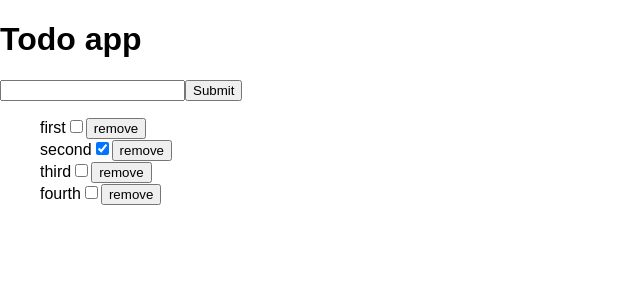
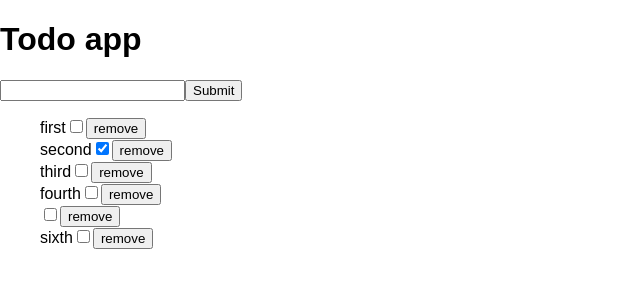
Before and after one commit to Quidiox/todo-app, a React (Create React App) app: page / in a window 1280 px wide. Shown: the top 300 px of the page, without its empty margins (0-640 px from the left). Built offline with nearby package versions, Linux system fonts and the light colour scheme; data requests are answered from the project's data file.

Commit message:
create todo saga refactored and some preparation for edit todo

```diff
--- a/db.json
+++ b/db.json
@@ -19,6 +19,14 @@
       "name": "fourth",
       "done": false,
       "id": "6052e280-37f5-11e8-b635-45b500517109"
+    },
+    {
+      "id": 4
+    },
+    {
+      "name": "sixth",
+      "done": false,
+      "id": "4f2c9f40-3800-11e8-8f07-97028761b33a"
     }
   ]
 }
--- a/src/api/apiService.js
+++ b/src/api/apiService.js
@@ -9,7 +9,7 @@ const fetchTodos = async () => {
   }
 }
 
-const createTodo = async ({ todo }) => {
+const createTodo = async todo => {
   try {
     const response = await fetch(baseUrl + 'todos', {
       method: 'POST',
@@ -17,17 +17,6 @@ const createTodo = async ({ todo }) => {
       headers: new Headers({ 'Content-Type': 'application/json' })
     })
     return await response.json()
-  } catch (error) {
-    console.log(error)
-  }
-}
-
-const removeTodo = async todo => {
-  try {
-    await fetch(baseUrl + 'todos/' + todo.id, {
-      method: 'DELETE',
-      headers: new Headers({ 'Content-Type': 'application/json' })
-    })
   } catch (error) {
     console.log(error)
   }
@@ -45,4 +34,15 @@ const editTodo = async todo => {
   }
 }
 
+const removeTodo = async todo => {
+  try {
+    await fetch(baseUrl + 'todos/' + todo.id, {
+      method: 'DELETE',
+      headers: new Headers({ 'Content-Type': 'application/json' })
+    })
+  } catch (error) {
+    console.log(error)
+  }
+}
+
 export default { fetchTodos, createTodo, removeTodo, editTodo }
--- a/src/reducers/reducers.js
+++ b/src/reducers/reducers.js
@@ -1,9 +1,3 @@
-// const initialState = [
-//   { name: 'first', done: false, id: 1 },
-//   { name: 'second', done: true, id: 2 },
-//   { name: 'third', done: false, id: 3 }
-// ]
-
 const findIndex = (state, id) => state.findIndex(todo => todo.id === id)
 
 const todoReducer = (state = [], action) => {
--- a/src/sagas/sagas.js
+++ b/src/sagas/sagas.js
@@ -17,7 +17,7 @@ function* watchGetTodos() {
 
 function* newTodo(action) {
   try {
-    const response = yield call(apiService.createTodo, { todo: action.todo })
+    const response = yield call(apiService.createTodo, action.todo)
     yield put(createTodo(response))
   } catch (error) {
     console.log(error)
@@ -28,6 +28,17 @@ function* watchNewTodo() {
   yield takeLatest('REQUEST_CREATE_TODO', newTodo)
 }
 
+function* modifyTodo(action) {
+  try {
+  } catch (error) {
+    console.log(error)
+  }
+}
+
+function* watchModifyTodo() {
+  yield takeLatest('REQUEST_EDIT_TODO', modifyTodo)
+}
+
 export default function* rootSaga() {
   yield all([call(watchGetTodos), call(watchNewTodo)])
 }
```
